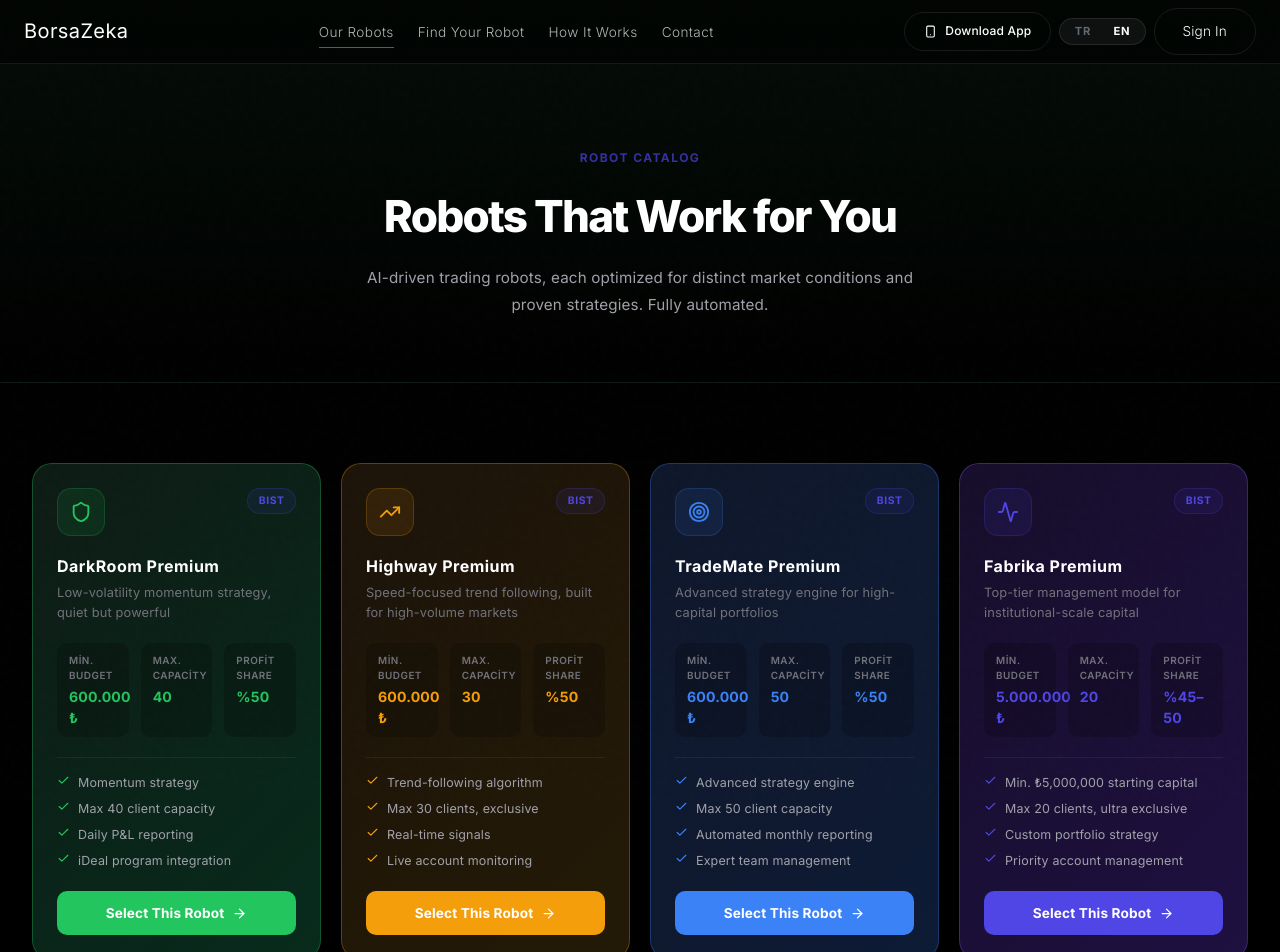
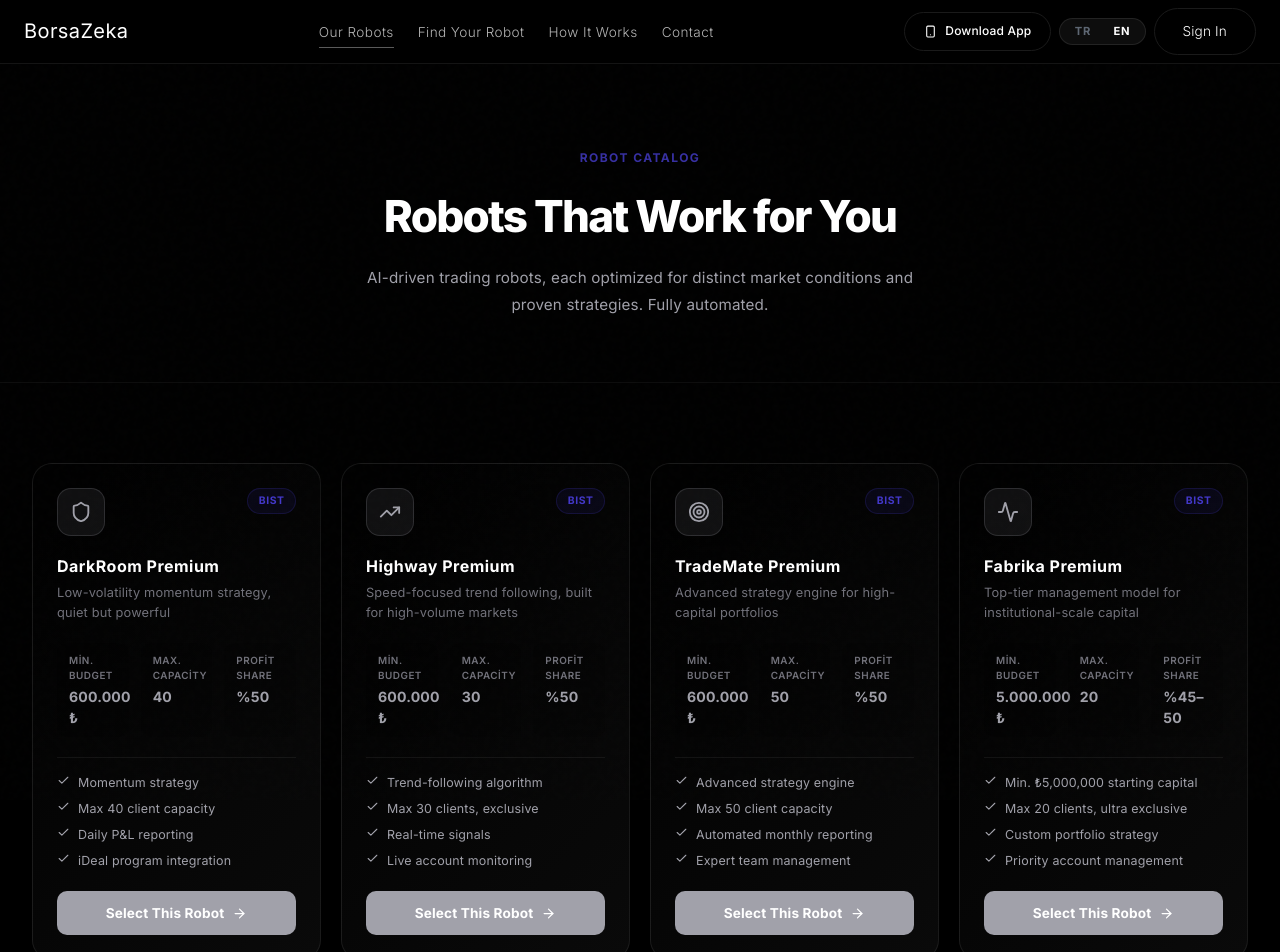
Before and after one commit to ayshegulkoca/borsazeka-dashboard, a Next.js app: page /robotlar in a window 1280 px wide. Shown: the top 952 px of the page. Built offline with nearby package versions, Linux system fonts and the light colour scheme; no server answers.

Commit message:
style: final 'Quiet Luxury' refinement - muted robot colors and removed green glows

```diff
--- a/app/components/landing/RobotsPage.tsx
+++ b/app/components/landing/RobotsPage.tsx
@@ -20,9 +20,9 @@ const ROBOT_CATALOG = [
     descKey: "wizard.robots.darkroom.desc",
     market: "BIST",
     icon: Shield,
-    color: "#22c55e",
-    gradient: "linear-gradient(135deg, #0e1b15 0%, #072b1c 100%)",
-    border: "rgba(34,197,94,0.3)",
+    color: "#a1a1aa", // Muted Zinc
+    gradient: "linear-gradient(135deg, #000000 0%, #0a0a0a 100%)",
+    border: "rgba(255, 255, 255, 0.08)",
     comingSoon: false,
     minBudget: "600.000 ₺",
     maxCapacity: 40,
@@ -40,9 +40,9 @@ const ROBOT_CATALOG = [
     descKey: "wizard.robots.highway.desc",
     market: "BIST",
     icon: TrendingUp,
-    color: "#f59e0b",
-    gradient: "linear-gradient(135deg, #1c130a 0%, #231a06 100%)",
-    border: "rgba(245,158,11,0.3)",
+    color: "#a1a1aa",
+    gradient: "linear-gradient(135deg, #000000 0%, #0a0a0a 100%)",
+    border: "rgba(255, 255, 255, 0.08)",
     comingSoon: false,
     minBudget: "600.000 ₺",
     maxCapacity: 30,
@@ -60,9 +60,9 @@ const ROBOT_CATALOG = [
     descKey: "wizard.robots.trademate.desc",
     market: "BIST",
     icon: Target,
-    color: "#3b82f6",
-    gradient: "linear-gradient(135deg, #0f172a 0%, #0e1b35 100%)",
-    border: "rgba(59,130,246,0.3)",
+    color: "#a1a1aa",
+    gradient: "linear-gradient(135deg, #000000 0%, #0a0a0a 100%)",
+    border: "rgba(255, 255, 255, 0.08)",
     comingSoon: false,
     minBudget: "600.000 ₺",
     maxCapacity: 50,
@@ -80,9 +80,9 @@ const ROBOT_CATALOG = [
     descKey: "wizard.robots.fabrika.desc",
     market: "BIST",
     icon: Activity,
-    color: "#4F46E5",
-    gradient: "linear-gradient(135deg, #160e2a 0%, #1e1040 100%)",
-    border: "rgba(139,92,246,0.3)",
+    color: "#a1a1aa",
+    gradient: "linear-gradient(135deg, #000000 0%, #0a0a0a 100%)",
+    border: "rgba(255, 255, 255, 0.08)",
     comingSoon: false,
     minBudget: "5.000.000 ₺",
     maxCapacity: 20,
@@ -100,8 +100,8 @@ const ROBOT_CATALOG = [
     descKey: "wizard.robots.classic.desc",
     market: "BIST",
     icon: Zap,
-    color: "#64748b",
-    gradient: "linear-gradient(135deg, #0f1117 0%, #131820 100%)",
+    color: "#52525b",
+    gradient: "linear-gradient(135deg, #050505 0%, #000000 100%)",
     border: "rgba(100,116,139,0.2)",
     comingSoon: true,
     minBudget: "—",
@@ -120,9 +120,9 @@ const ROBOT_CATALOG = [
     descKey: "wizard.robots.kriptoZeka.desc",
     market: "CRYPTO",
     icon: Coins,
-    color: "#f97316",
-    gradient: "linear-gradient(135deg, #1c0f06 0%, #291508 100%)",
-    border: "rgba(249,115,22,0.3)",
+    color: "#a1a1aa",
+    gradient: "linear-gradient(135deg, #000000 0%, #0a0a0a 100%)",
+    border: "rgba(255, 255, 255, 0.08)",
     comingSoon: false,
     minBudget: "$5,000",
     maxCapacity: 20,
@@ -140,9 +140,9 @@ const ROBOT_CATALOG = [
     descKey: "wizard.robots.kriptoZekaAscent.desc",
     market: "CRYPTO",
     icon: Bot,
-    color: "#ec4899",
-    gradient: "linear-gradient(135deg, #1a0a14 0%, #27081a 100%)",
-    border: "rgba(236,72,153,0.2)",
+    color: "#52525b",
+    gradient: "linear-gradient(135deg, #000000 0%, #0a0a0a 100%)",
+    border: "rgba(255, 255, 255, 0.08)",
     comingSoon: true,
     minBudget: "$5,000",
     maxCapacity: 20,
@@ -161,9 +161,9 @@ const ROBOT_CATALOG = [
     descKey: "wizard.robots.forexZeka.desc",
     market: "FOREX",
     icon: Globe,
-    color: "#06b6d4",
-    gradient: "linear-gradient(135deg, #061820 0%, #082434 100%)",
-    border: "rgba(6,182,212,0.2)",
+    color: "#52525b",
+    gradient: "linear-gradient(135deg, #000000 0%, #0a0a0a 100%)",
+    border: "rgba(255, 255, 255, 0.08)",
     comingSoon: true,
     minBudget: "—",
     maxCapacity: 0,
@@ -177,9 +177,9 @@ const ROBOT_CATALOG = [
 ];
 
 const MARKET_LABELS: Record<string, { tr: string; en: string; color: string }> = {
-  BIST:   { tr: "BIST", en: "BIST", color: "#4F46E5" },
-  CRYPTO: { tr: "Kripto", en: "Crypto", color: "#f97316" },
-  FOREX:  { tr: "Forex", en: "Forex", color: "#06b6d4" },
+  BIST:   { tr: "BIST", en: "BIST", color: "#4338CA" },
+  CRYPTO: { tr: "Kripto", en: "Crypto", color: "#a1a1aa" },
+  FOREX:  { tr: "Forex", en: "Forex", color: "#a1a1aa" },
 };
 
 export default function RobotsPage() {
--- a/app/components/landing/robots.module.css
+++ b/app/components/landing/robots.module.css
@@ -9,7 +9,7 @@
 
 .hero {
   padding: 9rem 2rem 4rem;
-  background: linear-gradient(to bottom, #050e08, var(--bg-dark));
+  background: linear-gradient(to bottom, #000000, var(--bg-dark));
   border-bottom: 1px solid rgba(255,255,255,0.05);
 }
 
@@ -275,8 +275,8 @@
   gap: 1.25rem;
   text-align: center;
   padding: 3rem 2rem;
-  background: rgba(16,185,129,0.04);
-  border: 1px solid rgba(16,185,129,0.12);
+  background: rgba(55, 48, 163, 0.04);
+  border: 1px solid rgba(55, 48, 163, 0.12);
   border-radius: 24px;
 }
 
@@ -302,5 +302,5 @@
 .bottomCtaBtn:hover {
   background: var(--accent-primary-hover);
   transform: translateY(-2px);
-  box-shadow: 0 8px 28px rgba(16,185,129,0.4);
+  box-shadow: 0 8px 28px rgba(55, 48, 163, 0.4);
 }
--- a/lib/robots.ts
+++ b/lib/robots.ts
@@ -27,7 +27,7 @@ export const ROBOT_CATALOG: RobotDef[] = [
     totalTrades: 482,
     riskLevel: "Orta",
     tags: ["AI Tabanlı", "Orta Risk", "Momentum"],
-    color: "#60a5fa",
+    color: "#a1a1aa", // Muted Zinc
   },
   {
     id: "highway",
@@ -40,7 +40,7 @@ export const ROBOT_CATALOG: RobotDef[] = [
     totalTrades: 894,
     riskLevel: "Yüksek",
     tags: ["Hızlı İşlem", "Yüksek Risk", "Trend"],
-    color: "#f472b6",
+    color: "#94a3b8", // Muted Slate
   },
   {
     id: "trademate",
@@ -53,7 +53,7 @@ export const ROBOT_CATALOG: RobotDef[] = [
     totalTrades: 317,
     riskLevel: "Düşük",
     tags: ["Kişiselleştirilebilir", "Düşük Risk", "Hibrit"],
-    color: "#10b981",
+    color: "#a1a1aa",
   },
 ];
 
```
Also changed, not shown: app/components/landing/iletisim.module.css (+24 -24 lines).
